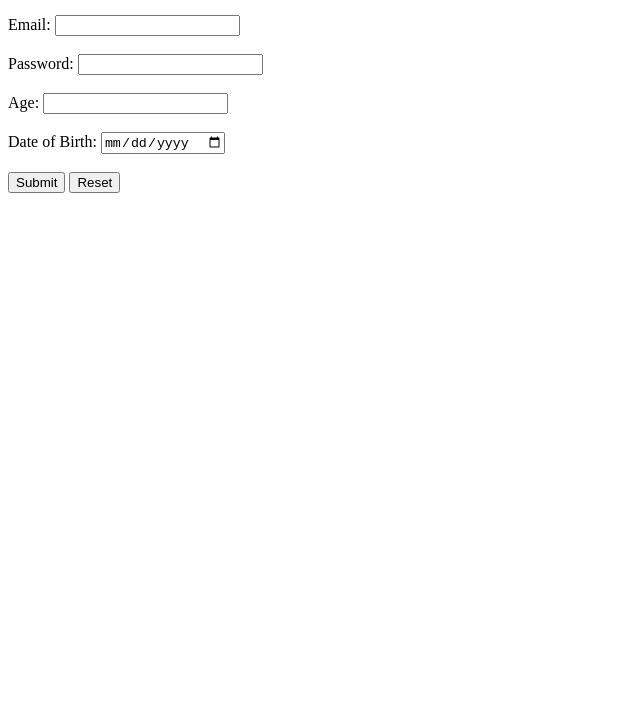
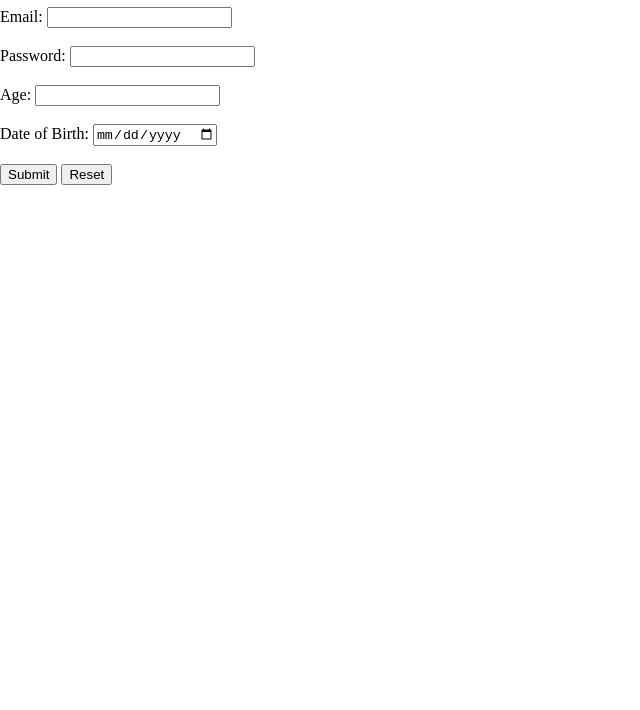
Before and after one commit to 412006/Sai-Lakshmi-, a plain HTML site: page index.html in a window 1280 px wide. Shown: the part 90-800 px from the top of the page, without its empty margins (0-640 px from the left). Drawn offline with Linux system fonts and the light colour scheme.

Commit message:
Update index.html

```diff
--- a/index.html
+++ b/index.html
@@ -2,6 +2,16 @@
 <html>
 <head>
 <title> SWIFT RECORDES </title>
+<style>
+body{
+     background-image:ur1('');
+     background-size:cover;
+     background-position:center;
+     background-repeat:no-repeat;
+     hight:100vh;
+     margin:0;
+     }
+</style>
 </head>
 <body>
 <h1> registration form </h1>
```
